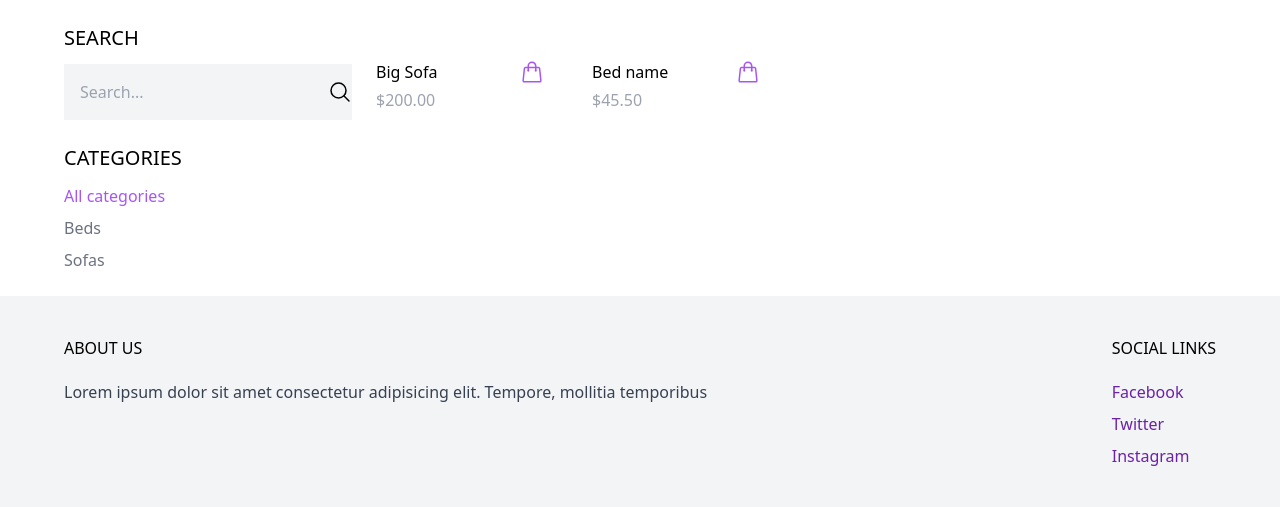
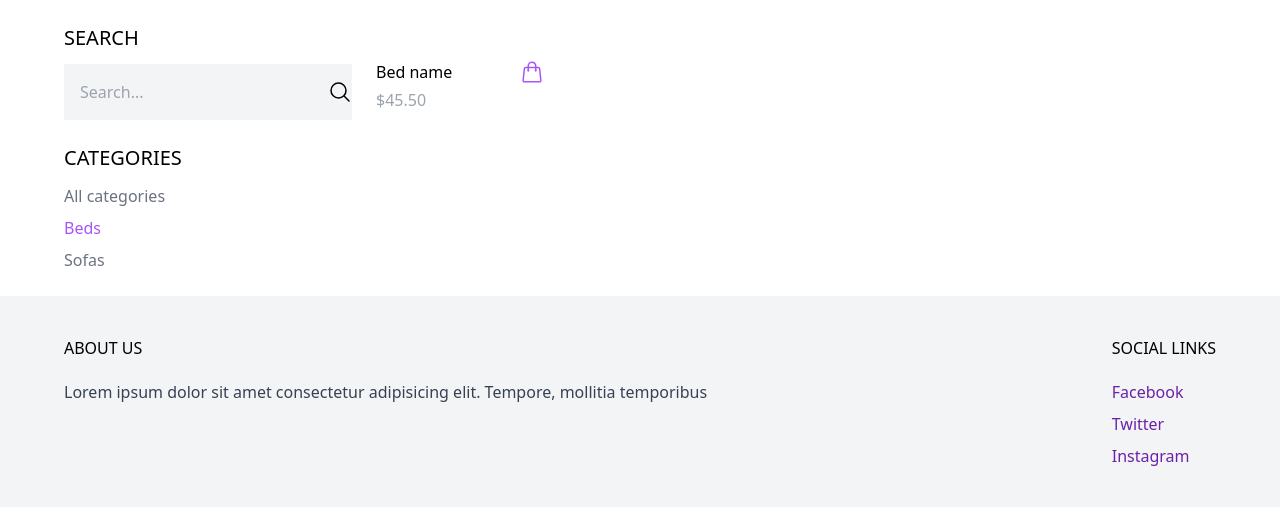
Before and after one commit to syyr66/Nordic-Homes-Website, a Django app: a page that uses core/templates/core/shop.html in a window 1280 px wide. Shown: the part 78-585 px from the top of the page. Run offline with Django 5.2, Linux system fonts and the light colour scheme; data comes from the database, SQL or seed files in the repository; some libraries are stand-ins or nearby versions.

Commit message:
Show active categories

```diff
--- a/core/templates/core/shop.html
+++ b/core/templates/core/shop.html
@@ -20,9 +20,9 @@
         <h3 class="mt-6 mb-3 text-xl uppercase">Categories</h3>
 
         <ul class="space-y-2">
-            <li><a href="#" class="text-purple-500">All categories</a></li>
+            <li><a href="{% url 'core:shop' %}" class="{% if not active_category %}text-purple-500{% else %}text-gray-500{% endif %}">All categories</a></li>
             {% for category in categories %}
-            <li><a href="{% url 'core:shop' %}?category={{ category.slug }}" class="text-gray-500">{{ category.name }}</a></li>
+            <li><a href="{% url 'core:shop' %}?category={{ category.slug }}" class="{% if category.slug == active_category %}text-purple-500{% else %}text-gray-500{% endif %}">{{ category.name }}</a></li>
             {% endfor %}
         </ul>
     </div>
--- a/core/views.py
+++ b/core/views.py
@@ -10,10 +10,19 @@ def home(request):
 
 
 def shop(request):
-    products = Product.objects.all()[:8]
+    active_category = request.GET.get('category', '')
+
     categories = Category.objects.all()
 
-    return render(request, "core/shop.html", {
+    if active_category:
+        products = Product.objects.filter(category__slug=active_category)
+    else:
+        products = Product.objects.all()[:8]
+
+    context = {
         'products': products,
-        'categories': categories
-    })
+        'categories': categories,
+        'active_category': active_category,
+    }
+
+    return render(request, "core/shop.html", context)
```
